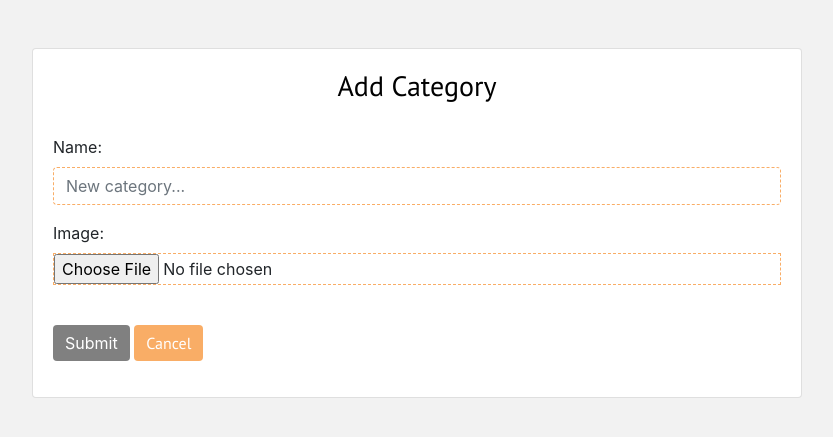
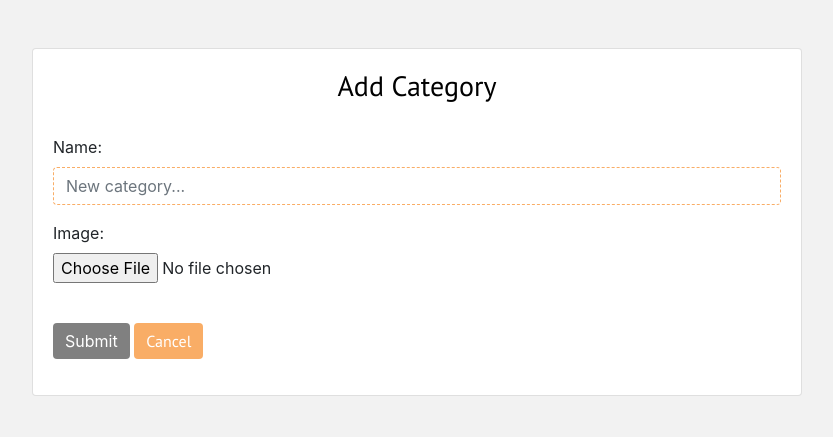
Before and after one commit to agodwinp/item-catalog, a Flask app: page /catalog/new in a window 1280 px wide. Shown: the part 66-503 px from the top of the page, without its empty margins (223-1056 px from the left). Run offline with Flask 2, Linux system fonts and the light colour scheme; the visitor is signed in with stand-in values (Sample User, id 1); some libraries are stand-ins or nearby versions.

Commit message:
feat: removing 'required' from image upload and remove border styling

```diff
--- a/static/css/styles.css
+++ b/static/css/styles.css
@@ -229,3 +229,7 @@ select:invalid {
 select:valid {
     border: 1px solid #455D7A;
 }
+
+#exampleFormControlFile1 {
+    border: 0px;
+}
--- a/templates/newCategory.html
+++ b/templates/newCategory.html
@@ -17,7 +17,7 @@
                     <!-- Image upload -->
                     <div class="form-group">
                         <label for="exampleFormControlFile1">Image:</label>
-                        <input type="file" name='image' class="form-control-file" id="exampleFormControlFile1" required>
+                        <input type="file" name='image' class="form-control-file" id="exampleFormControlFile1">
                     </div>
                     </br>
                     <!-- Confirm / Cancel buttons -->
```
